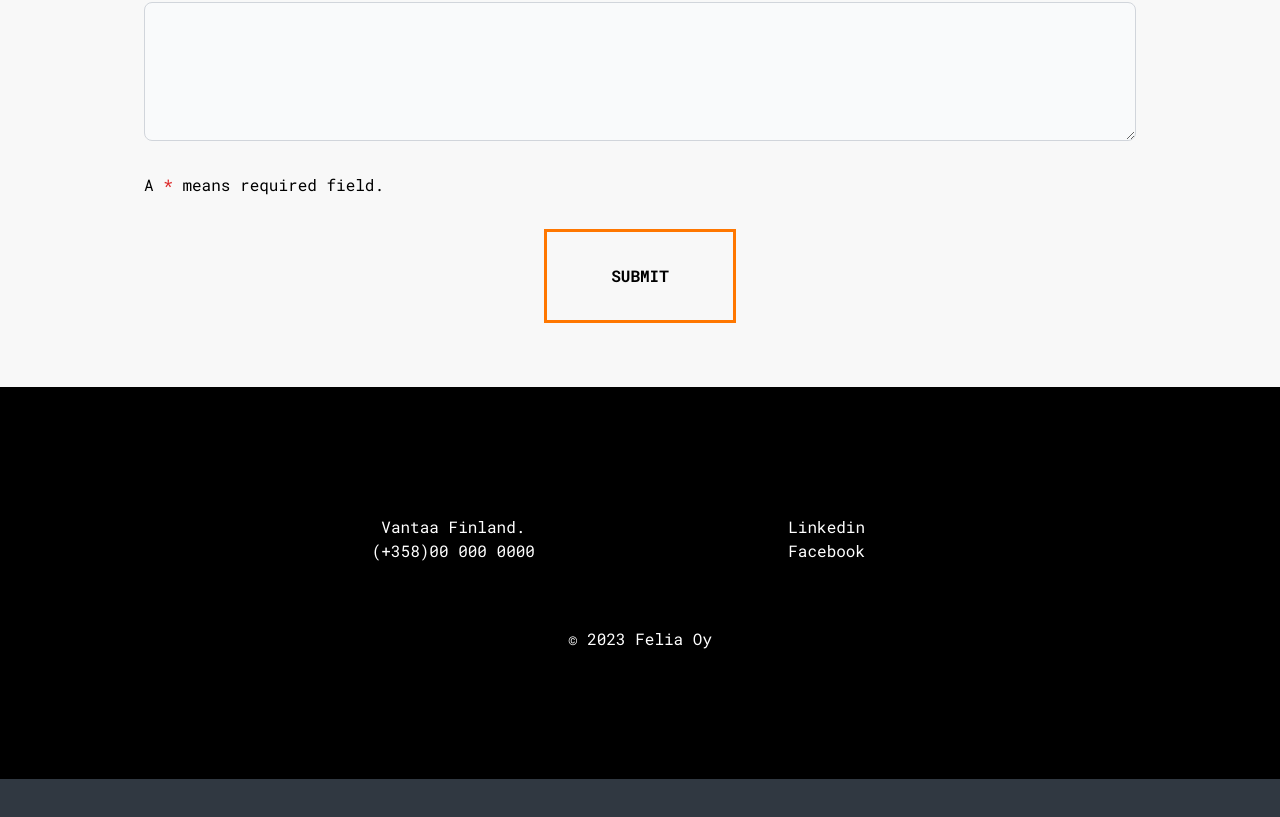
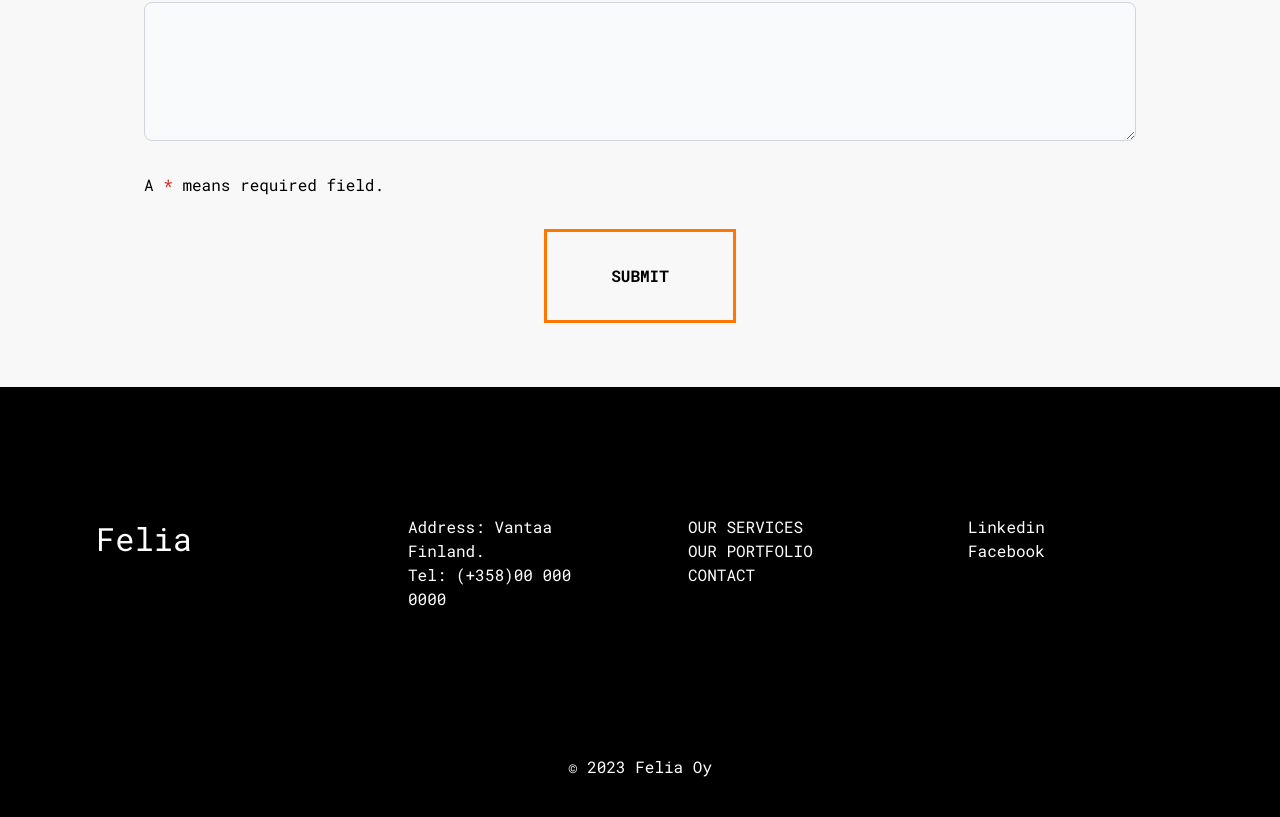
Before and after one commit to cuongtran-6618/cuongtran-6618.github.io, a Next.js app: page / in a window 1280 px wide. Shown: the part 2391-3208 px from the top of the page. Before the commit the page ends 3170 px from the top, so only its background shows below. Built offline with nearby package versions, Linux system fonts and the light colour scheme.

Commit message:
style: footer style change

```diff
--- a/components/Footer.tsx
+++ b/components/Footer.tsx
@@ -1,33 +1,42 @@
-import SectionHeader from "./SectionHeader";
+import navigation from "../data/navigation.json";
+import NavigationItem from "./NavigationItem";
 import company from "../data/company.json";
 
-export default function BackHome() {
+export default function Footer() {
   return (
-    <div className="text-center text-white bg-black p-4 lg:p-20">
-      <div className="container mt-8 lg:max-w-5xl">
-        <div className="mb-8">
-          <div className="flex flex-col mb-12 gap-12 md:justify-center md:aligns-baseline md:flex-row md:gap-4 md:gap-8">
-            <div className="p-4 lg:px-12 text-white w-full md:w-1/2 lg:w-1/3 text-left lg:text-center">
-              <div className="">
-                {company.info.address}
-              </div>
-              <div>
-                {company.info.telephone}
-              </div>
-            </div>
-            <div className="p-4 lg:px-12 text-white w-full md:w-1/2 lg:w-1/3 text-left lg:text-center">
-              <div className="">
-                Linkedin
-              </div>
-              <div>
-                Facebook
-              </div>
+    <div className="text-center text-white bg-black p-4 lg:p-20 lg:pb-8">
+      <div className="container mt-8">
+        <div className="mb-8 grid grid-cols-1 lg:grid-cols-4">
+          <div className="p-4 text-white w-full text-left">
+            <div className="text-3xl">{company.info.name}</div>
+          </div>
+          <div className="flex flex-col mb-24 gap-12 md:justify-center md:aligns-baseline md:flex-row md:gap-8">
+            <div className="p-4 lg:px-12 text-white w-full text-left">
+              <div className="">Address: {company.info.address}</div>
+              <div>Tel: {company.info.telephone}</div>
             </div>
           </div>
-
+          <div className="p-4 lg:px-12 text-white w-full text-left uppercase">
+            <div className="">
+              <ul>
+                {navigation.navigation.map((item) => (
+                  <NavigationItem
+                    key={item.uid}
+                    item={item}
+                    navigationClass=""
+                  />
+                ))}
+              </ul>
+            </div>
+          </div>
+          <div className="p-4 lg:px-12 text-white w-full md:w-1/2 lg:w-1/3 text-left lg:text-center">
+            <div className="">Linkedin</div>
+            <div>Facebook</div>
+          </div>
         </div>
-
-        <div className="mb-12">© 2023 {company.info.name} Oy</div>
+        <div className="mb-8">
+          © {new Date().getFullYear()} {company.info.name} Oy
+        </div>
       </div>
     </div>
   );
--- a/components/NavigationItem.tsx
+++ b/components/NavigationItem.tsx
@@ -1,13 +1,13 @@
 import Link from "next/link";
 
-export default function NavigationItem({ item }) {
+export default function NavigationItem({ item, navigationClass = "hover:underline underline-offset-8 text-[18px] uppercase" }) {
   let navigationLink = <Link href={item.link}>{item.title}</Link>
 
   if (item.type === "anchor") {
     navigationLink = <Link href={'#' + item.link}>{item.title}</Link>
   }
   return (
-    <li className="hover:underline underline-offset-8 text-[18px] uppercase">
+    <li className={navigationClass}>
       {navigationLink}
     </li>
   );
```
